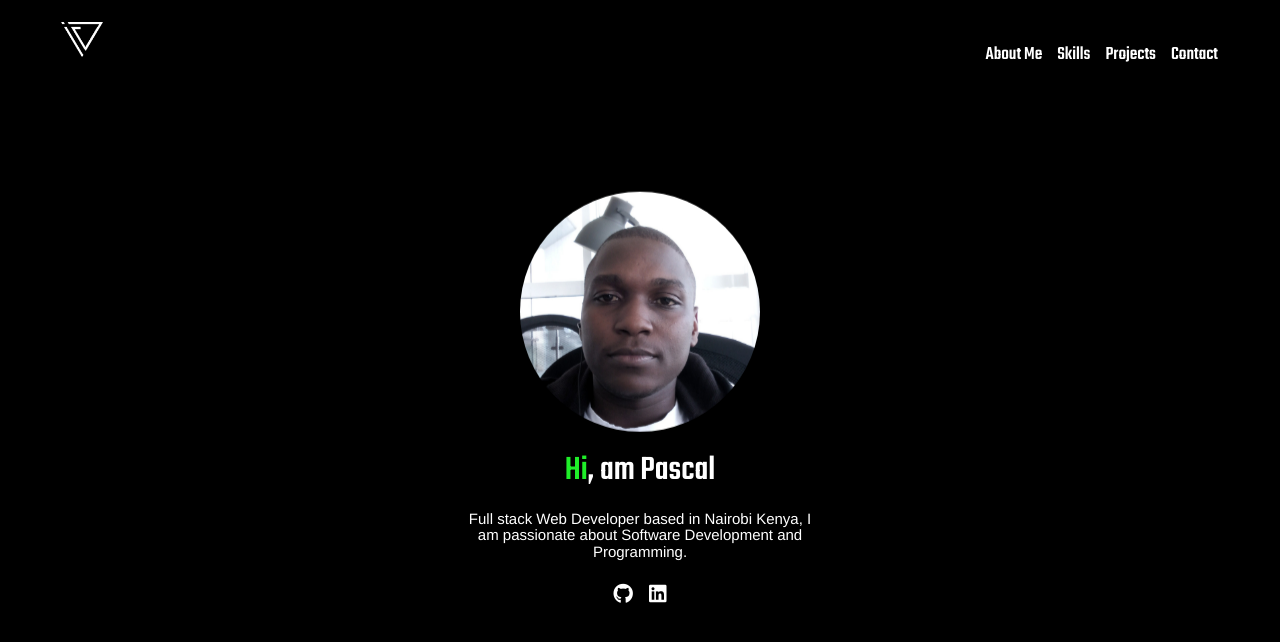
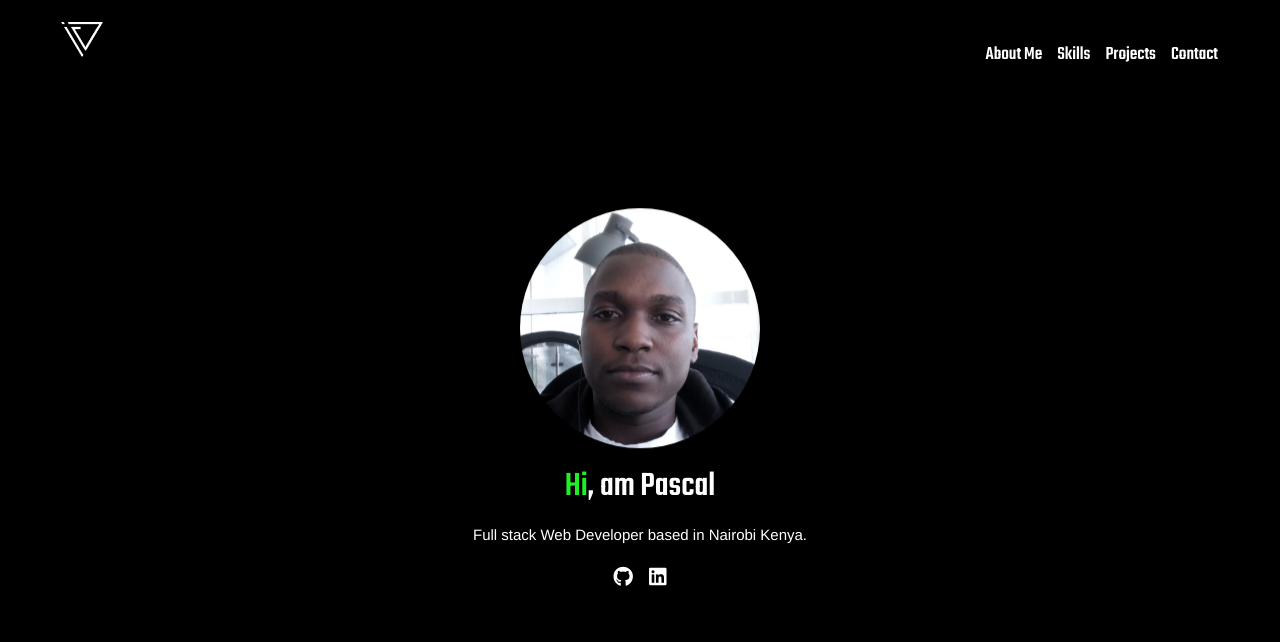
Before and after one commit to pascaloseko/portfolio, a Vue app: page /me in a window 1280 px wide. Shown: the top 642 px of the page. Built offline with nearby package versions, Linux system fonts and the light colour scheme.

Commit message:
removed some text

```diff
--- a/src/components/Me.vue
+++ b/src/components/Me.vue
@@ -9,7 +9,7 @@
         <span>Hi</span>, am Pascal
       </h1>
 
-      <h4>Full stack Web Developer based in Nairobi Kenya, I am passionate about Software Development and Programming.</h4>
+      <h4>Full stack Web Developer based in Nairobi Kenya.</h4>
 
       <div class="socialMedia animated fadeInUp">
         <a href="https://github.com/pascaloseko" target="_blank">
```
